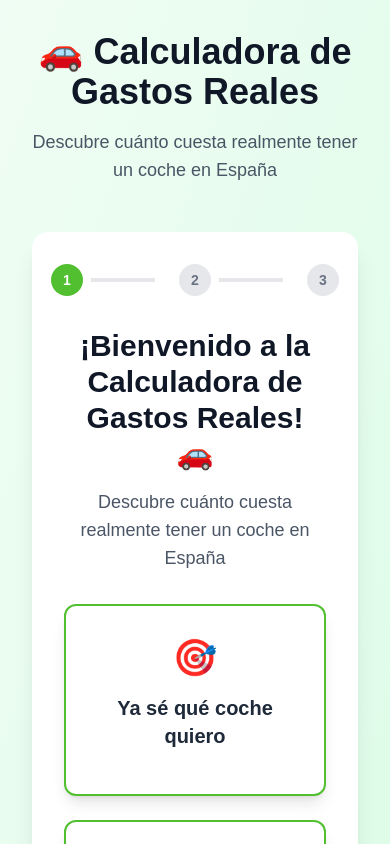
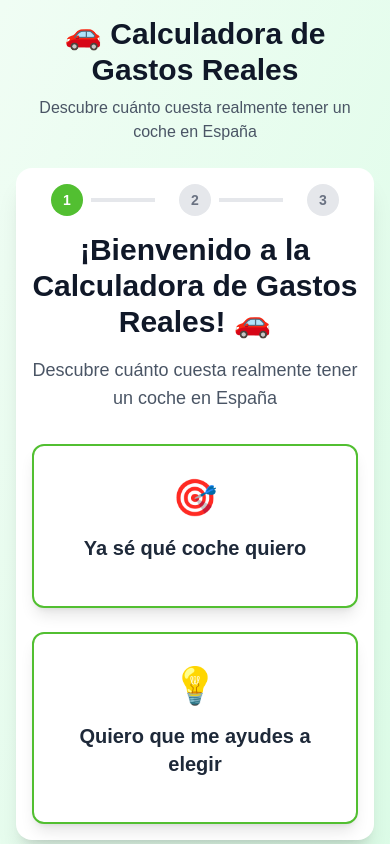
Before and after one commit to vicenalco/heyrenting-calculator, a Next.js app: page / in a window 390 px wide. Shown: the top 844 px of the page. Built offline with nearby package versions, Linux system fonts and the light colour scheme.

Commit message:
Mejora la estructura y estilos de los componentes Home, Step1_Welcome y Step2a_CarSelection. Se ajustan los márgenes, tamaños de texto y se implementa navegación interna en el paso 2, facilitando la interacción del usuario y optimizando la experiencia en el formulario.

```diff
--- a/src/app/components/Step1_Welcome.tsx
+++ b/src/app/components/Step1_Welcome.tsx
@@ -16,9 +16,9 @@ export default function Step1_Welcome({ onSelectPath }: Step1_WelcomeProps) {
         </p>
       </div>
 
-      <div className="space-y-6 max-w-3xl mx-auto">
+      <div className="flex flex-col md:flex-row gap-6 max-w-5xl mx-auto">
         <div
-          className="group bg-white rounded-xl shadow-lg p-8 border-2 border-[#52bf31] transition-all duration-150 cursor-pointer hover:bg-[#52bf31] active:bg-[#52bf31] hover:shadow-xl active:shadow-inner active:translate-y-0.5"
+          className="group bg-white rounded-xl shadow-lg p-8 border-2 border-[#52bf31] transition-all duration-150 cursor-pointer hover:bg-[#52bf31] active:bg-[#52bf31] hover:shadow-xl active:shadow-inner active:translate-y-0.5 flex-1"
           onClick={() => onSelectPath('knowsCar')}
         >
           <div className="text-4xl mb-4">🎯</div>
@@ -33,7 +33,7 @@ export default function Step1_Welcome({ onSelectPath }: Step1_WelcomeProps) {
         </div>
 
         <div
-          className="group bg-white rounded-xl shadow-lg p-8 border-2 border-[#52bf31] transition-all duration-150 cursor-pointer hover:bg-[#52bf31] active:bg-[#52bf31] hover:shadow-xl active:shadow-inner active:translate-y-0.5"
+          className="group bg-white rounded-xl shadow-lg p-8 border-2 border-[#52bf31] transition-all duration-150 cursor-pointer hover:bg-[#52bf31] active:bg-[#52bf31] hover:shadow-xl active:shadow-inner active:translate-y-0.5 flex-1"
           onClick={() => onSelectPath('inspireMe')}
         >
           <div className="text-4xl mb-4">💡</div>
--- a/src/app/components/Step2a_CarSelection.tsx
+++ b/src/app/components/Step2a_CarSelection.tsx
@@ -264,7 +264,7 @@ export default function Step2a_CarSelection({ formData, onUpdate, onNext }: Step
   };
 
   const renderBrandStep = () => (
-    <div className="space-y-6">
+    <div className="space-y-4">
       <div className="text-center">
         <h3 className="text-xl font-bold text-gray-900 mb-2">
           <i className="fa-solid fa-tag mr-2"></i>¿Qué marca te gusta?
@@ -306,8 +306,9 @@ export default function Step2a_CarSelection({ formData, onUpdate, onNext }: Step
         )}
       </div>
 
+      {/* Contenido dinámico sin espacio fijo */}
       {brandQuery.trim().length >= 2 && !loading && makes.length === 0 && (
-        <div className="text-center py-8">
+        <div className="text-center py-4">
           <div className="text-4xl mb-2">🔍</div>
           <p className="text-gray-500">No encontramos esa marca. Prueba con otra búsqueda</p>
         </div>
@@ -903,35 +904,35 @@ export default function Step2a_CarSelection({ formData, onUpdate, onNext }: Step
         </div>
       </div>
 
-      <div className="min-h-[320px] sm:min-h-[400px]">
+      <div>
         {renderStepContent()}
       </div>
 
-      {/* Navegación */}
-      <div className="flex flex-col sm:flex-row gap-3 sm:gap-0 justify-between items-stretch sm:items-center pt-6 border-t border-gray-200">
+      {/* Navegación interna del paso 2 - Diseño diferenciado */}
+      <div className="bg-gray-50 rounded-lg p-4 mt-6">
+        <div className="flex justify-between items-center">
           <button
             onClick={handlePreviousStep}
             disabled={currentStep === 1}
-          className="w-full sm:w-auto flex items-center justify-center px-6 py-3 text-gray-600 bg-gray-100 rounded-xl hover:bg-gray-200 transition-all duration-200 disabled:opacity-50 disabled:cursor-not-allowed"
+            className="flex items-center px-3 py-2 text-sm text-gray-600 bg-white border border-gray-300 rounded-md hover:bg-gray-50 transition-all duration-200 disabled:opacity-50 disabled:cursor-not-allowed"
           >
-          <span className="mr-2">←</span>
+            <span className="mr-1">←</span>
             Anterior
           </button>
 
-        <div className="text-center sm:text-left text-sm text-gray-500">
-          Paso {currentStep} de 7
+          <div className="flex items-center space-x-2">
+            <span className="text-xs text-gray-500">Paso</span>
+            <span className="text-sm font-medium text-gray-700">{currentStep} de 7</span>
           </div>
 
           {currentStep === 7 ? (
             <button
               onClick={handleNext}
-            className="w-full sm:w-auto group relative inline-flex items-center justify-center px-8 py-4 text-lg font-bold text-white rounded-2xl transition-all duration-200 shadow-lg hover:shadow-xl hover:scale-105 disabled:opacity-50 disabled:cursor-not-allowed disabled:hover:scale-100"
-            style={{ backgroundColor: '#52bf31' }}
-            disabled={!formData.carBrand || !formData.carModel || !formData.carVersion || !formData.carYear || !usoVehiculo || !estiloConduccion || !frecuenciaUso || !presupuesto || !experiencia}
+              className="flex items-center px-4 py-2 text-sm text-white bg-green-600 rounded-md hover:bg-green-700 transition-all duration-200 disabled:opacity-50 disabled:cursor-not-allowed"
+              disabled={!formData.carBrand || !formData.carModel || !formData.carVersion || !formData.carYear || !formData.kmsAnuales || !usoVehiculo || !estiloConduccion || !frecuenciaUso || !presupuesto || !experiencia}
             >
-            <span className="mr-2">🚀</span>
-            Calcular Gastos Reales
-            <span className="ml-2 group-hover:translate-x-1 transition-transform duration-200">→</span>
+              <span className="mr-1">🚀</span>
+              Finalizar
             </button>
           ) : (
             <button
@@ -945,13 +946,13 @@ export default function Step2a_CarSelection({ formData, onUpdate, onNext }: Step
                 (currentStep === 6 && (!usoVehiculo || !estiloConduccion || !frecuenciaUso || !presupuesto || !experiencia)) ||
                 ((currentStep as number) === 7 && !formData.kmsAnuales)
               }
-            className="w-full sm:w-auto flex items-center justify-center px-6 py-3 text-white rounded-xl transition-all duration-200 disabled:opacity-50 disabled:cursor-not-allowed"
-            style={{ backgroundColor: '#52bf31' }}
+              className="flex items-center px-3 py-2 text-sm text-white bg-blue-600 rounded-md hover:bg-blue-700 transition-all duration-200 disabled:opacity-50 disabled:cursor-not-allowed"
             >
               Siguiente
-            <span className="ml-2">→</span>
+              <span className="ml-1">→</span>
             </button>
           )}
+        </div>
       </div>
     </div>
   );
--- a/src/app/page.tsx
+++ b/src/app/page.tsx
@@ -123,22 +123,22 @@ export default function Home() {
   };
 
   return (
-    <div className="min-h-screen bg-gradient-to-br from-green-50 to-green-100 p-8">
+    <div className="min-h-screen bg-gradient-to-br from-green-50 to-green-100 p-4 sm:p-6 lg:p-8">
       <div className="max-w-4xl mx-auto">
         {/* Header común a todos los pasos */}
-        <div className="text-center mb-12">
-          <h1 className="text-4xl font-bold text-gray-900 mb-4">
+        <div className="text-center mb-6 sm:mb-8">
+          <h1 className="text-3xl sm:text-4xl font-bold text-gray-900 mb-2 sm:mb-4">
             🚗 Calculadora de Gastos Reales
           </h1>
-          <p className="text-lg text-gray-600">
+          <p className="text-base sm:text-lg text-gray-600">
             Descubre cuánto cuesta realmente tener un coche en España
           </p>
         </div>
 
         {/* Contenedor principal del wizard */}
-        <div className="bg-white rounded-2xl shadow-xl p-8">
+        <div className="bg-white rounded-2xl shadow-xl p-4 sm:p-6 lg:p-8">
           {/* Indicador de progreso */}
-          <div className="mb-8">
+          <div className="mb-4 sm:mb-6">
             <div className="flex items-center justify-center space-x-4">
               {[1, 2, 3].map((stepNumber) => (
                 <div key={stepNumber} className="flex items-center">
@@ -273,7 +273,7 @@ export default function Home() {
 
           {/* Navegación */}
           {step > 1 && (
-            <div className="flex justify-between mt-8">
+            <div className="flex justify-between items-center mt-8">
               <div className="flex gap-4">
                 <button
                   onClick={handlePrevious}
@@ -288,6 +288,23 @@ export default function Home() {
                   🏠 Inicio
                 </button>
               </div>
+
+              {step === 2 && (
+                <div className="flex gap-3">
+                  <button
+                    onClick={() => {
+                      // Lógica para navegar internamente en el paso 2
+                      if (formData.carBrand && formData.carModel && formData.carVersion && formData.carYear && formData.kmsAnuales && formData.usoVehiculo && formData.estiloConduccion && formData.frecuenciaUso && formData.presupuesto && formData.experiencia) {
+                        handleNext(); // Ir al paso 3
+                      }
+                    }}
+                    className="bg-green-500 hover:bg-green-600 text-white font-semibold py-2 px-6 rounded-lg transition-colors duration-200"
+                    disabled={!formData.carBrand || !formData.carModel || !formData.carVersion || !formData.carYear || !formData.kmsAnuales || !formData.usoVehiculo || !formData.estiloConduccion || !formData.frecuenciaUso || !formData.presupuesto || !formData.experiencia}
+                  >
+                    🚀 Calcular Gastos
+                  </button>
+                </div>
+              )}
             </div>
           )}
         </div>
```
Lines whose indentation alone changed are shown as unchanged.
